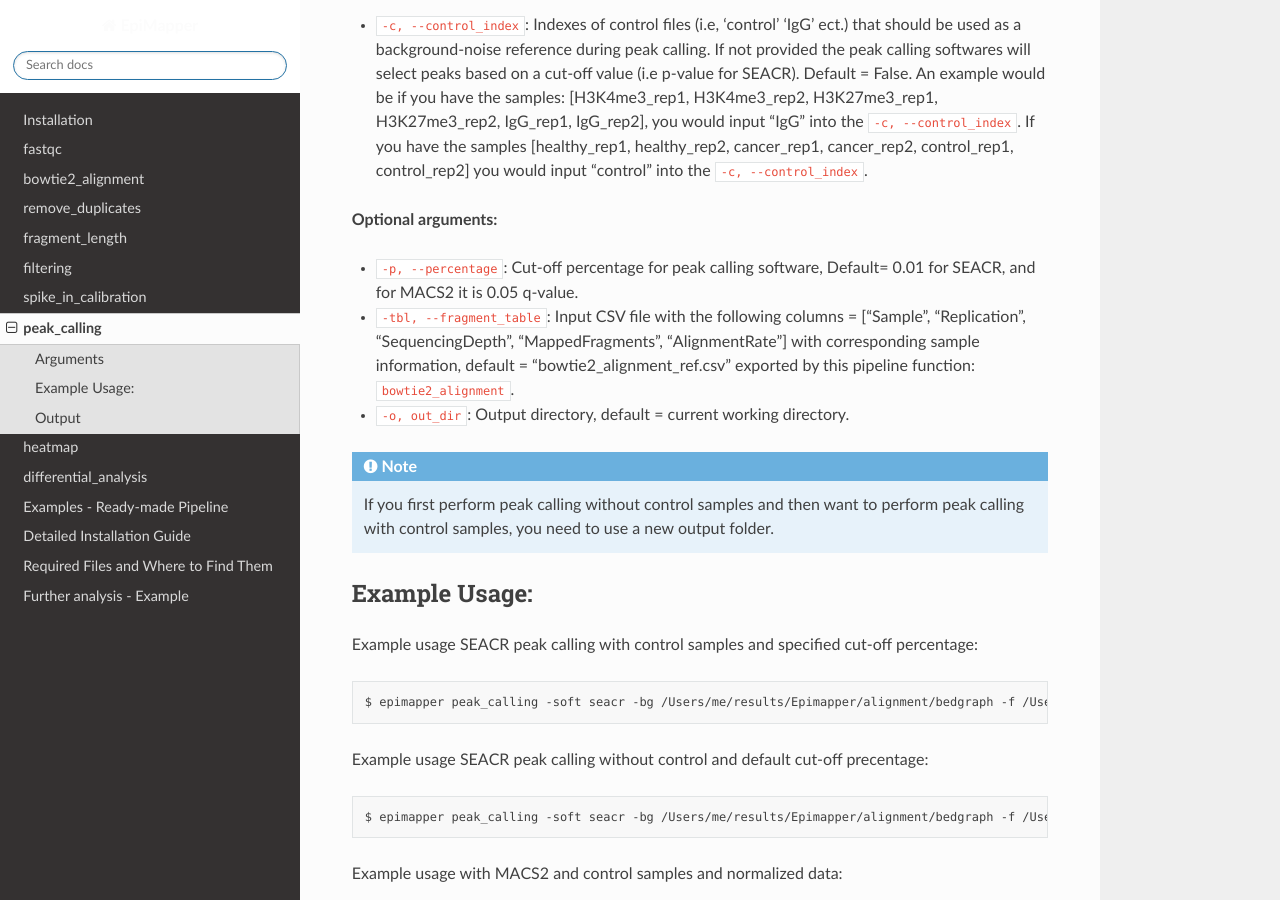
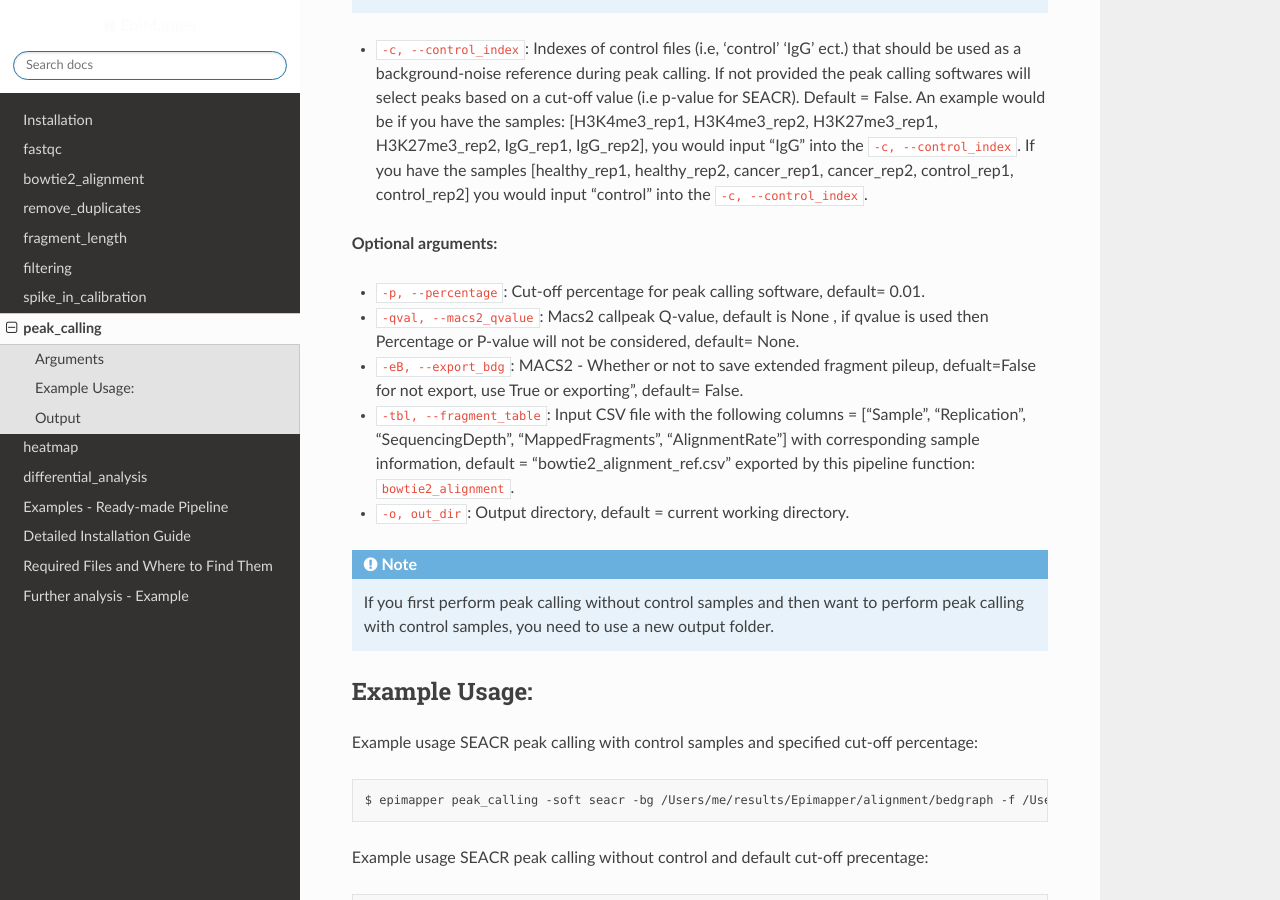
Before and after one commit to EpiMapper-pipeline/documentation, a Sphinx documentation site: the page built from docs/source/content/peak_calling.rst, in a window 1280 px wide and 900 px high, scrolled down 1298 px. Built offline with Sphinx 7.4.7 and the Read the Docs theme 2.0.0, drawn with Linux system fonts in a browser that asks for light colours.

Commit message:
modify peakcalling

```diff
--- a/docs/source/content/peak_calling.rst
+++ b/docs/source/content/peak_calling.rst
@@ -15,6 +15,7 @@ Arguments
 
 
 **Required arguments:**
+
 - ``-soft, --software``: input has to be either "macs2" or "seacr". Here you decide which peak calling software you would like to use. Generally, MACS2 is more used and prefered for samples with higher background noise ( ie. ATAC-seq and CHiP-seq), while SEACR may be used for samples with lower noise.
 
 - ``-f, --fragments``: Input file folder of filterd BED files for peak calling.
@@ -44,8 +45,10 @@ Arguments
 
 **Optional arguments:**
 
-- ``-p, --percentage``: Cut-off percentage for peak calling software, Default= 0.01 for SEACR, and for MACS2 it is 0.05 q-value.
-- ``-tbl, --fragment_table``: Input CSV file with the following columns = ["Sample",	"Replication", "SequencingDepth", "MappedFragments", "AlignmentRate"] with corresponding sample information, default = “bowtie2_alignment_ref.csv” exported by this pipeline function: ``bowtie2_alignment``.
+- ``-p, --percentage``: Cut-off percentage for peak calling software, default= 0.01.
+- ``-qval, --macs2_qvalue``: Macs2 callpeak Q-value, default is None , if qvalue is used then Percentage or P-value will not be considered, default= None.
+- ``-eB, --export_bdg``: MACS2 - Whether or not to save extended fragment pileup, defualt=False for not export, use True or exporting", default= False.
+- ``-tbl, --fragment_table``: Input CSV file with the following columns = ["Sample", "Replication", "SequencingDepth", "MappedFragments", "AlignmentRate"] with corresponding sample information, default = “bowtie2_alignment_ref.csv” exported by this pipeline function: ``bowtie2_alignment``.
 - ``-o, out_dir``: Output directory, default = current working directory.
 
 .. note::
```
Also changed, not shown: 6 other files.
